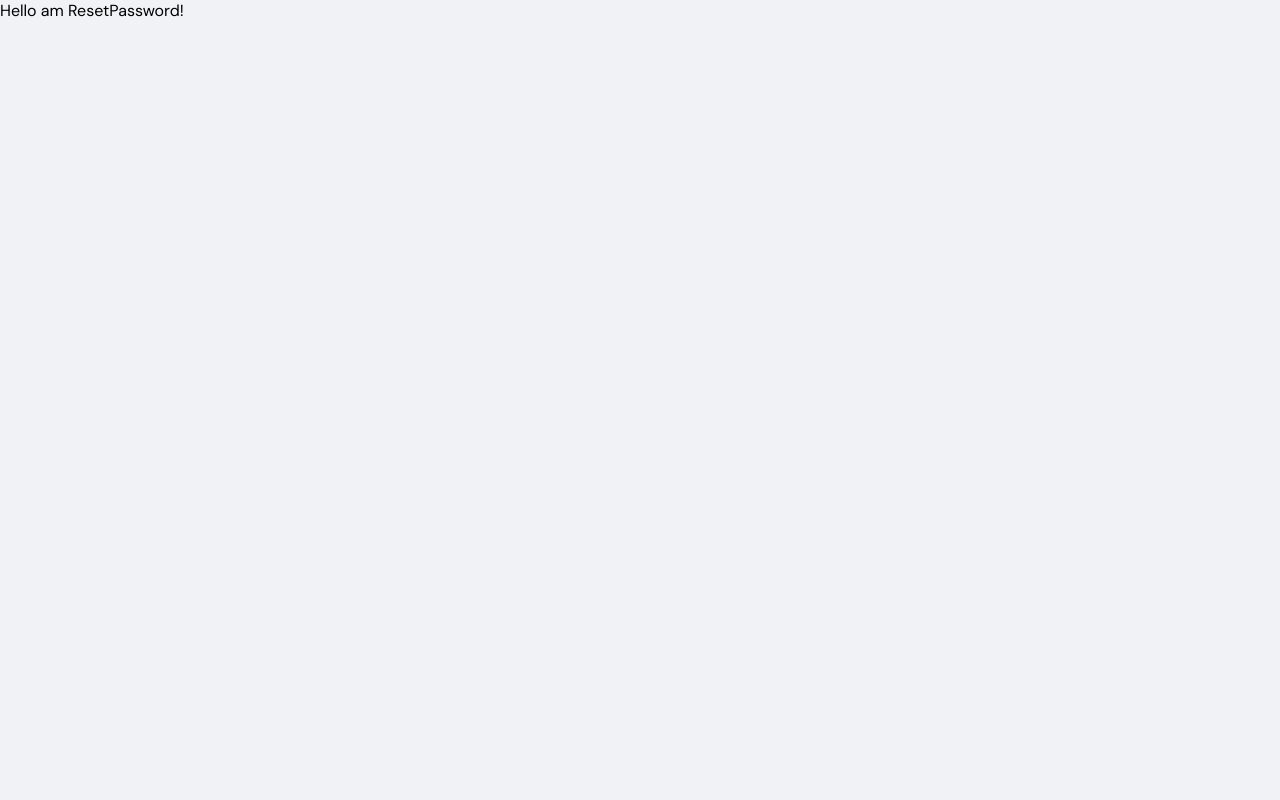
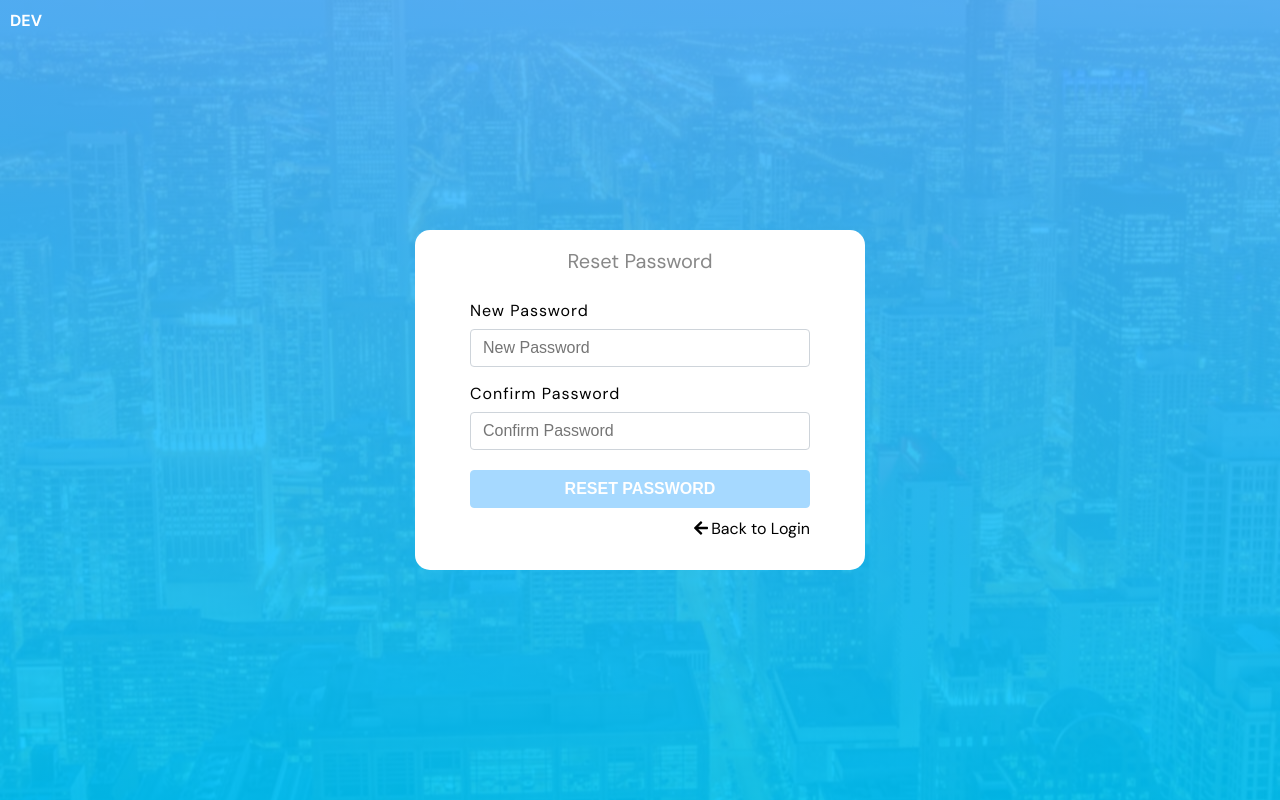
Before and after one commit to dev-miguel-resources/frontend-chat-mern, a React (Create React App) app: page /reset-password in a window 1280 px wide. Built offline with nearby package versions, Linux system fonts and the light colour scheme; no server answers.

Commit message:
resetPassword page complete, and first examples with customHooks: useDebounce, useDetectOutsideClick, useSessionStorage and useLocalStorage

```diff
--- a/src/atoms/auth/register/Register.jsx
+++ b/src/atoms/auth/register/Register.jsx
@@ -81,7 +81,7 @@ const Register = () => {
           <Input
             id="password"
             name="password"
-            type="text"
+            type="password"
             value={password}
             labelText="Password"
             placeholder="Enter Password"
--- a/src/atoms/auth/reset-password/ResetPassword.jsx
+++ b/src/atoms/auth/reset-password/ResetPassword.jsx
@@ -6,6 +6,10 @@ import Button from '@molecules/button/Button';
 import { authService } from '@services/api/auth/auth.service';
 import backgroundImage from '@assets/images/background.jpg';
 import '@atoms/auth/reset-password/ResetPassword.scss';
+
+//  Tarea: cuando se actualice correctamente el pass deben enviar al usuario al login
+//  quienes la hagan: 2 decimas para el proyecto final, enviar solo el archivo modificado al correo
+//  con su nombre y apellido con asunto: Tarea Módulo 4: React.js navigation
 
 const ResetPassword = () => {
   const [password, setPassword] = useState('');
@@ -17,9 +21,87 @@ const ResetPassword = () => {
 
   const [searchParams] = useSearchParams();
 
-  const resetPassword = async (event) => {};
+  const resetPassword = async (event) => {
+    setLoading(true);
+    event.preventDefault();
+    try {
+      const body = { password, confirmPassword };
+      const token = searchParams.get('token');
+      const response = await authService.resetPassword(token, body);
+      setLoading(false);
+      setPassword('');
+      setConfirmPassword('');
+      setShowAlert(false);
+      setAlertType('alert-success');
+      setResponseMessage(response?.data?.message);
+    } catch (error) {
+      setAlertType('alert-error');
+      setLoading(false);
+      setShowAlert(true);
+      setResponseMessage(error?.response?.data?.message);
+    }
+  };
 
-  return <div>Hello am ResetPassword!</div>;
+  return (
+    <div className="container-wrapper" style={{ backgroundImage: `url(${backgroundImage})` }}>
+      <div className="environment">DEV</div>
+      <div className="container-wrapper-auth">
+        <div className="tabs reset-password-tabs" style={{ height: `${responseMessage} ? '400px' : ''} ` }}>
+          <div className="tabs-auth">
+            <ul className="tab-group">
+              <li className="tab">
+                <div className="login reset-password">Reset Password</div>
+              </li>
+            </ul>
+            <div className="tab-item">
+              <div className="auth-inner">
+                {responseMessage && (
+                  <div className={`alerts ${alertType}`} role="alert">
+                    {responseMessage}
+                  </div>
+                )}
+                <form className="reset-password-form" onSubmit={resetPassword}>
+                  <div className="form-input-container">
+                    <Input
+                      id="password"
+                      name="password"
+                      type="password"
+                      value={password}
+                      labelText="New Password"
+                      placeholder="New Password"
+                      style={{ border: `${showAlert} ? '1px solid #fa9b8a': ''` }}
+                      handleChange={(e) => setPassword(e.target.value)}
+                    />
+                    <Input
+                      id="confirmPassword"
+                      name="confirmPassword"
+                      type="password"
+                      value={confirmPassword}
+                      labelText="Confirm Password"
+                      placeholder="Confirm Password"
+                      style={{ border: `${showAlert} ? '1px solid #fa9b8a': ''` }}
+                      handleChange={(e) => setConfirmPassword(e.target.value)}
+                    />
+                  </div>
+                  <Button
+                    label={`${loading ? 'RESET PASSWORD IN PROGRESS...' : 'RESET PASSWORD'}`}
+                    className="auth-button button"
+                    disabled={!password || !confirmPassword}
+                  />
+
+                  <Link to={'/'}>
+                    <span className="login">
+                      <FaArrowLeft className="arrow-left" /> Back to Login
+                    </span>
+                  </Link>
+                </form>
+              </div>
+            </div>
+          </div>
+        </div>
+      </div>
+    </div>
+  );
 };
 
 export default ResetPassword;
--- a/src/molecules/input/Input.jsx
+++ b/src/molecules/input/Input.jsx
@@ -30,7 +30,7 @@ Input.propTypes = {
   id: PropTypes.string,
   name: PropTypes.string,
   type: PropTypes.string,
-  value: PropTypes.string,
+  value: PropTypes.any, // revisar otra forma
   className: PropTypes.string,
   labelText: PropTypes.string,
   placeholder: PropTypes.string,
```
Also changed, not shown: src/hooks/useDebounce.js (added, +17 -0 lines), src/hooks/useDetectOutsideClick.js (added, +33 -0 lines), src/hooks/useLocalStorage.js (added, +22 -0 lines), src/hooks/useSessionStorage.js (added, +22 -0 lines), src/hooks/useChatScrollToBottom.js (added), src/hooks/useEffectOnce.js (added), src/hooks/useInfiniteScroll.js (added).
